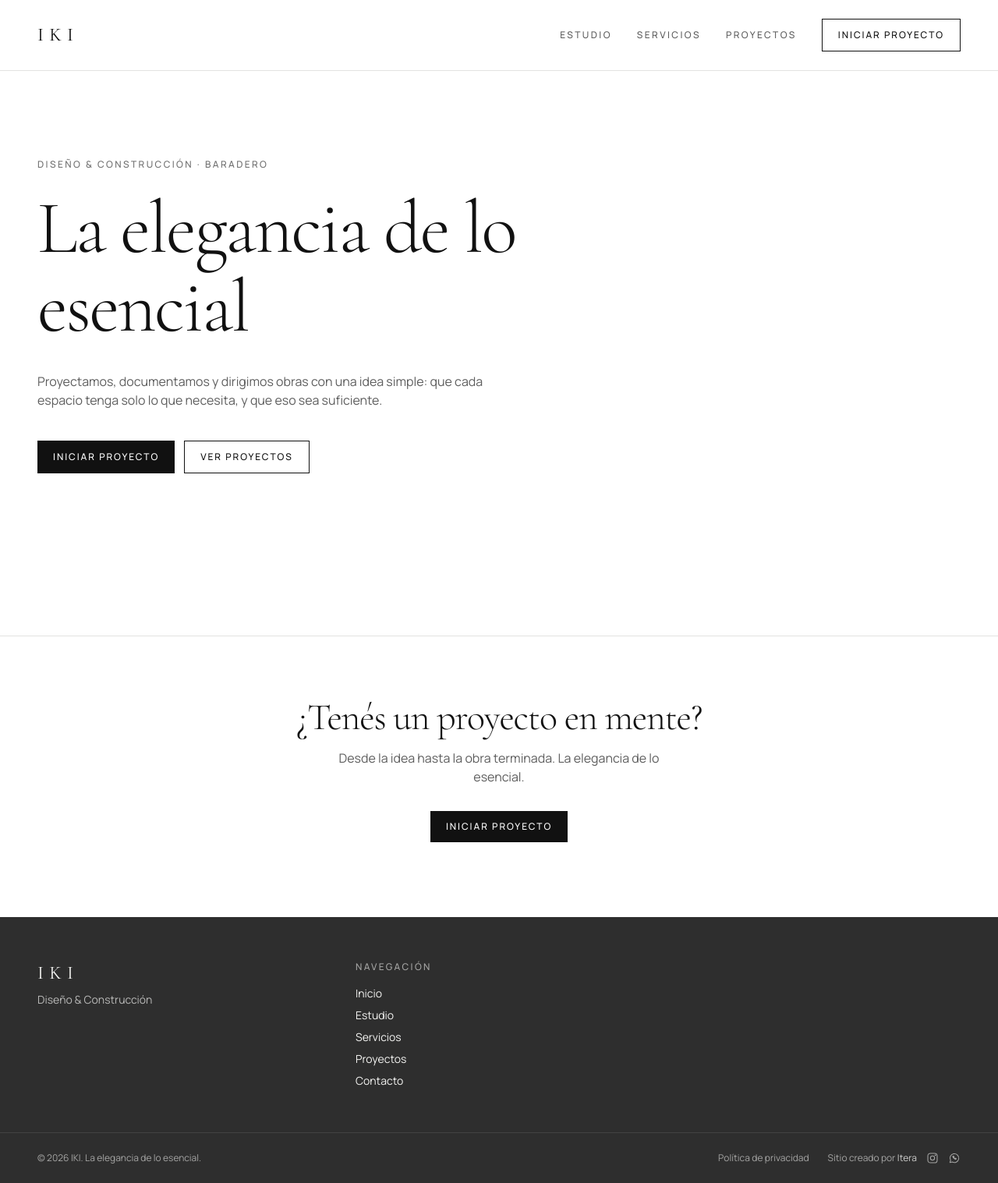
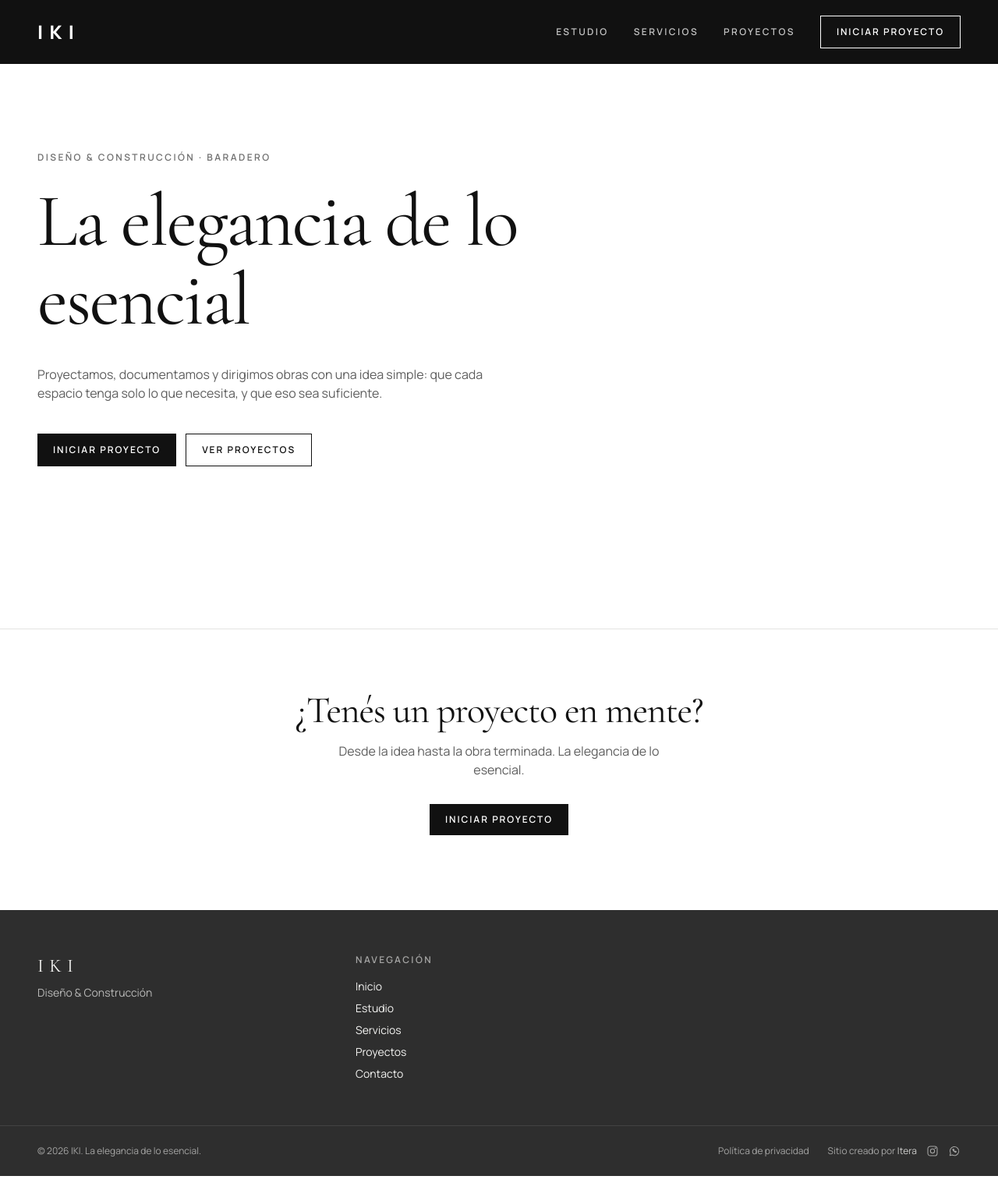
Before and after one commit to JuanPabloSantagati/Iki-Construccion, a Django app: template templates/core/home.html in a window 1280 px wide. Shown: the whole page at 78% size. Run offline with Django 5.2, Linux system fonts and the light colour scheme; the template is opened without the code that fills it, so the values that code supplies are empty; style sheets or scripts are compiled from the project's sources.

Commit message:
style: header negro, imágenes más contenidas y tipografía con más peso
Co-Authored-By: Claude Opus 5.5 <noreply@anthropic.com>

```diff
--- a/assets/input.css
+++ b/assets/input.css
@@ -57,7 +57,7 @@
     @apply bg-paper text-ink font-sans antialiased;
   }
   h1, h2, h3 {
-    @apply font-display font-light tracking-tight;
+    @apply font-display font-normal tracking-tight;
   }
 }
 
@@ -67,11 +67,11 @@
   }
   /* Etiqueta de navegación / metadatos: mayúsculas chicas con tracking amplio */
   .eyebrow {
-    @apply font-sans text-[11px] font-medium uppercase tracking-[0.2em] md:text-xs;
+    @apply font-sans text-[11px] font-semibold uppercase tracking-[0.2em] md:text-xs;
   }
   .btn-outline {
     @apply inline-flex items-center justify-center border border-ink px-5 py-3 text-xs
-      font-medium uppercase tracking-[0.16em] transition-colors duration-300
+      font-semibold uppercase tracking-[0.16em] transition-colors duration-300
       hover:bg-ink hover:text-paper focus-visible:outline-2 focus-visible:outline-offset-2;
   }
   /* Texto con formato cargado desde el admin (ya sanitizado con nh3) */
@@ -102,7 +102,7 @@
       text-base text-ink placeholder:text-ash focus:border-ink focus:outline-none focus:ring-0;
   }
   .btn-solid {
-    @apply inline-flex items-center justify-center bg-ink px-5 py-3 text-xs font-medium
+    @apply inline-flex items-center justify-center bg-ink px-5 py-3 text-xs font-semibold
       uppercase tracking-[0.16em] text-paper transition-colors duration-300 hover:bg-graphite
       focus-visible:outline-2 focus-visible:outline-offset-2;
   }
--- a/templates/core/home.html
+++ b/templates/core/home.html
@@ -14,14 +14,16 @@
 
 {% if hero %}
   {% with cover=hero.cover %}
-  <a href="{{ hero.get_absolute_url }}" class="group block">
+  <a href="{{ hero.get_absolute_url }}" class="container-site group block">
     {% if cover %}
-      <img src="{{ cover.large.url }}"
-           srcset="{{ cover.medium.url }} 1280w, {{ cover.large.url }} 2000w"
-           sizes="100vw" alt="{{ cover.alt }}" fetchpriority="high"
-           class="h-[60svh] w-full object-cover md:h-[85svh]">
+      <div class="overflow-hidden bg-mist">
+        <img src="{{ cover.large.url }}"
+             srcset="{{ cover.medium.url }} 1280w, {{ cover.large.url }} 2000w"
+             sizes="(min-width: 1400px) 1300px, 100vw" alt="{{ cover.alt }}" fetchpriority="high"
+             class="aspect-[4/3] w-full object-cover transition-transform duration-700 ease-out group-hover:scale-[1.02] md:aspect-[16/9] lg:max-h-[70svh]">
+      </div>
     {% endif %}
-    <div class="container-site flex flex-col gap-1 pt-5 md:flex-row md:items-baseline md:justify-between">
+    <div class="flex flex-col gap-1 pt-5 md:flex-row md:items-baseline md:justify-between">
       <p class="font-display text-2xl md:text-3xl">{{ hero.title }}</p>
       <p class="eyebrow text-ash group-hover:text-ink">{{ hero.meta_items|join:" · " }} &rarr;</p>
     </div>
--- a/templates/partials/header.html
+++ b/templates/partials/header.html
@@ -1,28 +1,28 @@
-<header class="border-b border-line">
-  <div class="container-site flex items-center justify-between gap-6 py-5 md:py-6">
-    <a href="{% url 'core:home' %}" class="font-display text-2xl tracking-[0.3em]" aria-label="IKI — Inicio">IKI</a>
+<header class="sticky top-0 z-40 bg-ink text-paper">
+  <div class="container-site flex items-center justify-between gap-6 py-4 md:py-5">
+    <a href="{% url 'core:home' %}" class="text-2xl font-extrabold tracking-[0.35em]" aria-label="IKI — Inicio">IKI</a>
 
     <nav class="hidden items-center gap-8 lg:flex" aria-label="Principal">
-      <a href="{% url 'core:studio' %}" class="eyebrow text-stone hover:text-ink">Estudio</a>
-      <a href="{% url 'services:list' %}" class="eyebrow text-stone hover:text-ink">Servicios</a>
-      <a href="{% url 'projects:list' %}" class="eyebrow text-stone hover:text-ink">Proyectos</a>
+      <a href="{% url 'core:studio' %}" class="eyebrow font-semibold text-paper/75 hover:text-paper">Estudio</a>
+      <a href="{% url 'services:list' %}" class="eyebrow font-semibold text-paper/75 hover:text-paper">Servicios</a>
+      <a href="{% url 'projects:list' %}" class="eyebrow font-semibold text-paper/75 hover:text-paper">Proyectos</a>
       {% if site.instagram %}
-        <a href="{{ site.instagram }}" class="text-stone hover:text-ink" target="_blank" rel="noopener" aria-label="Instagram de IKI">{% include "partials/icon_instagram.html" %}</a>
+        <a href="{{ site.instagram }}" class="text-paper/75 hover:text-paper" target="_blank" rel="noopener" aria-label="Instagram de IKI">{% include "partials/icon_instagram.html" %}</a>
       {% endif %}
-      <a href="{% url 'contact:form' %}" class="btn-outline">Iniciar proyecto</a>
+      <a href="{% url 'contact:form' %}" class="btn-outline border-paper font-semibold hover:bg-paper hover:text-ink">Iniciar proyecto</a>
     </nav>
 
     {# Menú mobile sin JavaScript #}
     <details class="group lg:hidden">
-      <summary class="eyebrow cursor-pointer list-none">Menú</summary>
-      <nav class="absolute inset-x-0 z-50 mt-5 flex flex-col gap-6 border-b border-line bg-paper px-6 py-8" aria-label="Principal (mobile)">
-        <a href="{% url 'core:studio' %}" class="eyebrow">Estudio</a>
-        <a href="{% url 'services:list' %}" class="eyebrow">Servicios</a>
-        <a href="{% url 'projects:list' %}" class="eyebrow">Proyectos</a>
+      <summary class="eyebrow cursor-pointer list-none font-semibold">Menú</summary>
+      <nav class="absolute inset-x-0 z-50 mt-4 flex flex-col gap-6 border-t border-paper/10 bg-ink px-6 py-8" aria-label="Principal (mobile)">
+        <a href="{% url 'core:studio' %}" class="eyebrow font-semibold">Estudio</a>
+        <a href="{% url 'services:list' %}" class="eyebrow font-semibold">Servicios</a>
+        <a href="{% url 'projects:list' %}" class="eyebrow font-semibold">Proyectos</a>
         {% if site.instagram %}
-          <a href="{{ site.instagram }}" class="eyebrow inline-flex items-center gap-2" target="_blank" rel="noopener">{% include "partials/icon_instagram.html" with class="size-4" %} Instagram</a>
+          <a href="{{ site.instagram }}" class="eyebrow inline-flex items-center gap-2 font-semibold" target="_blank" rel="noopener">{% include "partials/icon_instagram.html" with class="size-4" %} Instagram</a>
         {% endif %}
-        <a href="{% url 'contact:form' %}" class="btn-solid">Iniciar proyecto</a>
+        <a href="{% url 'contact:form' %}" class="btn-outline border-paper font-semibold hover:bg-paper hover:text-ink">Iniciar proyecto</a>
       </nav>
     </details>
   </div>
```
Also changed, not shown: templates/projects/project_detail.html (+13 -11 lines).
